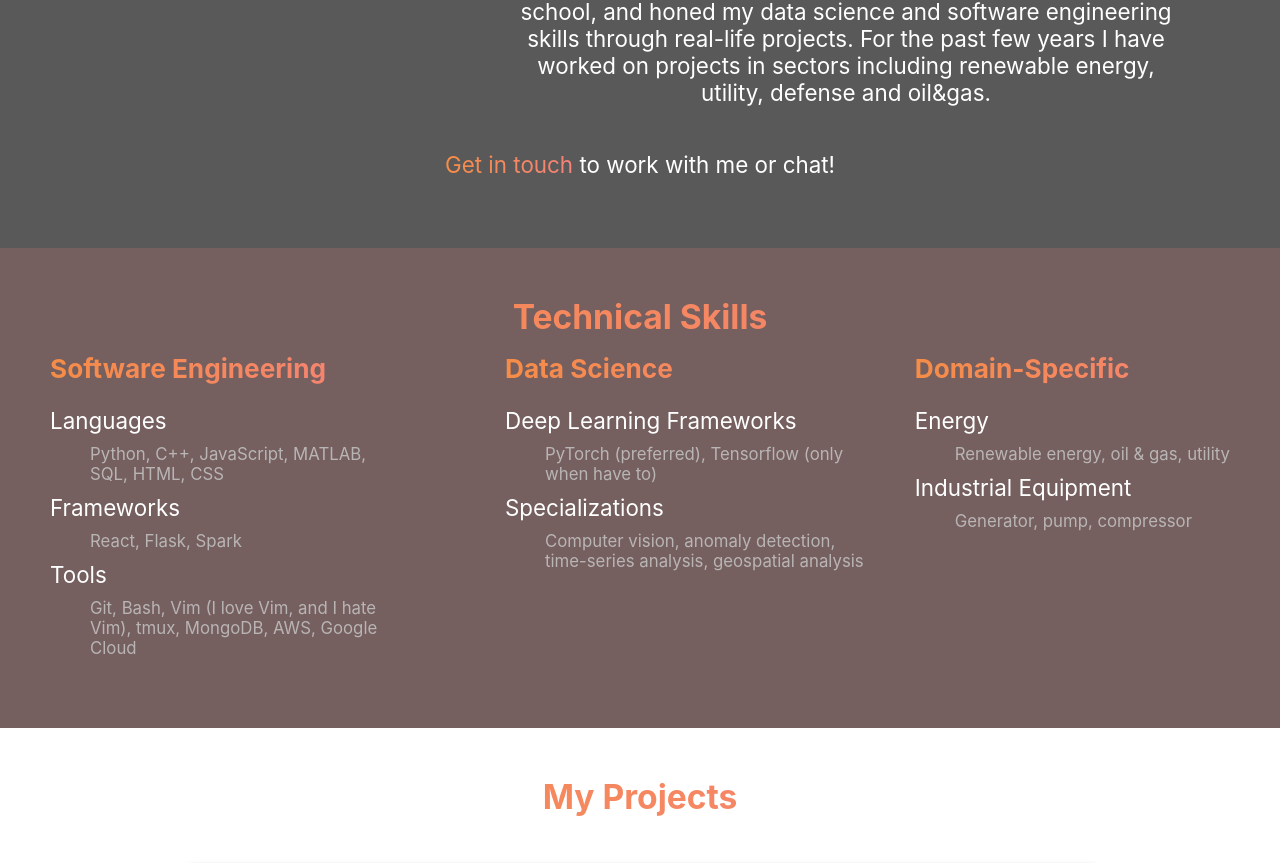
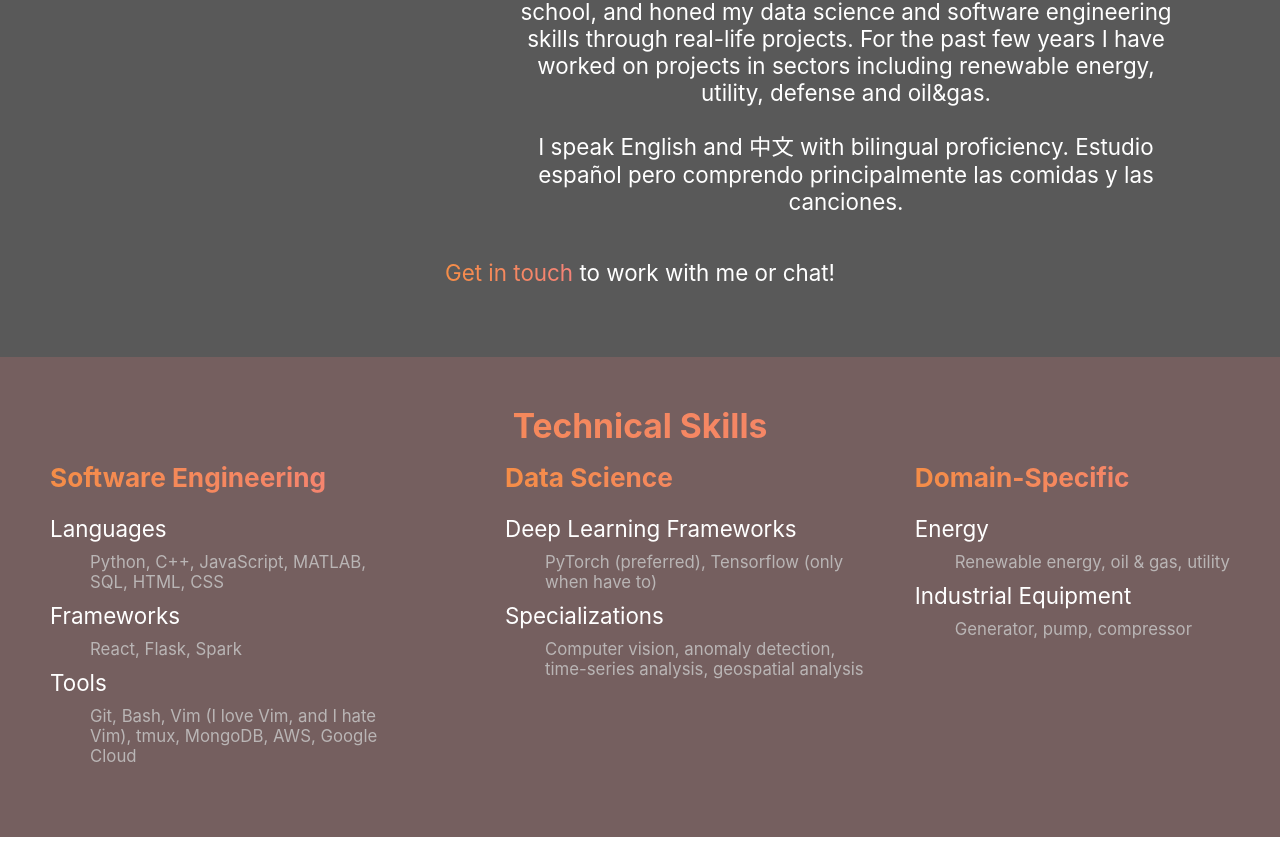
Before and after one commit to jason-hu7/husweb, a React (Create React App) app: page / in a window 1280 px wide. Shown: the part 1352-2215 px from the top of the page. Built offline with nearby package versions, Linux system fonts and the light colour scheme.

Commit message:
languages

```diff
--- a/src/components/about.js
+++ b/src/components/about.js
@@ -38,6 +38,10 @@ export default class About extends Component {
               on projects in sectors including renewable energy, utility,
               defense and oil&gas.
             </p>
+            <p>
+              I speak English and 中文 with bilingual proficiency. Estudio español pero comprendo
+              principalmente las comidas y las canciones.
+            </p>
           </div>
         </div>
         <p>
```
